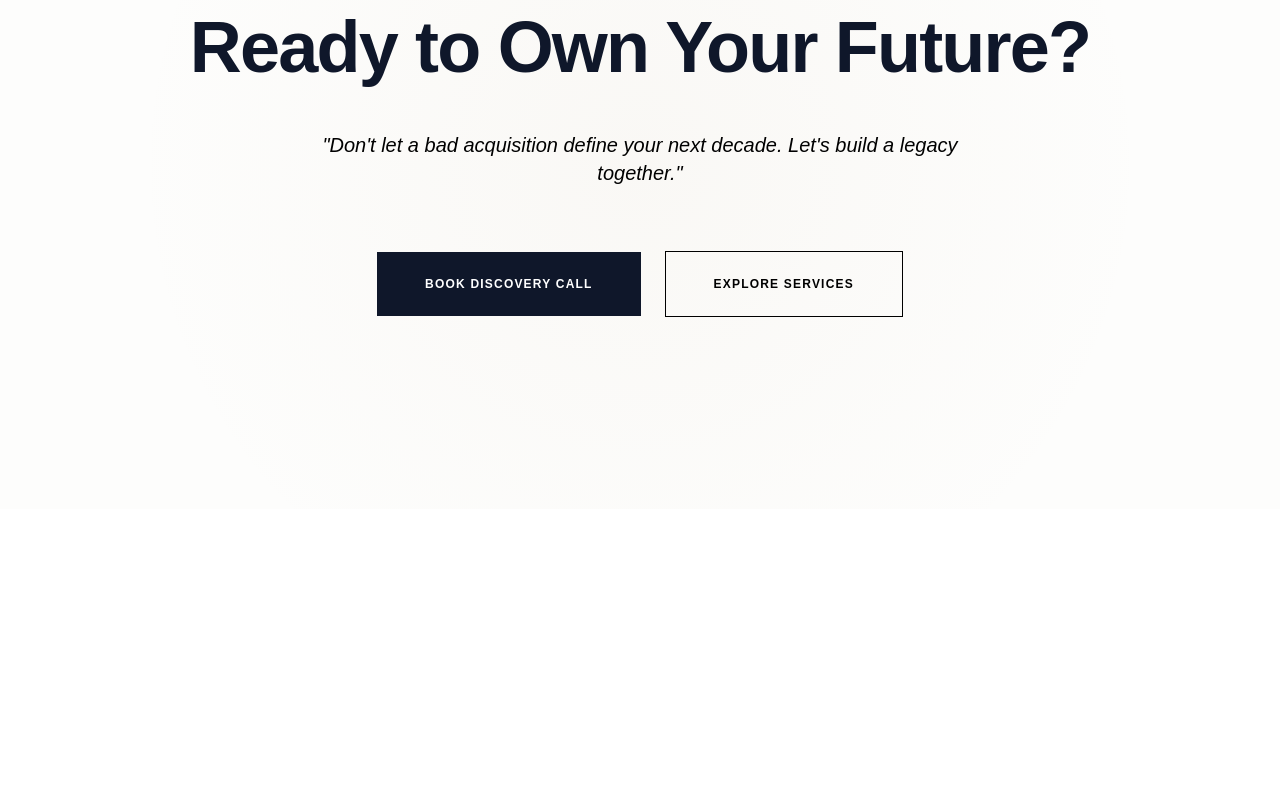
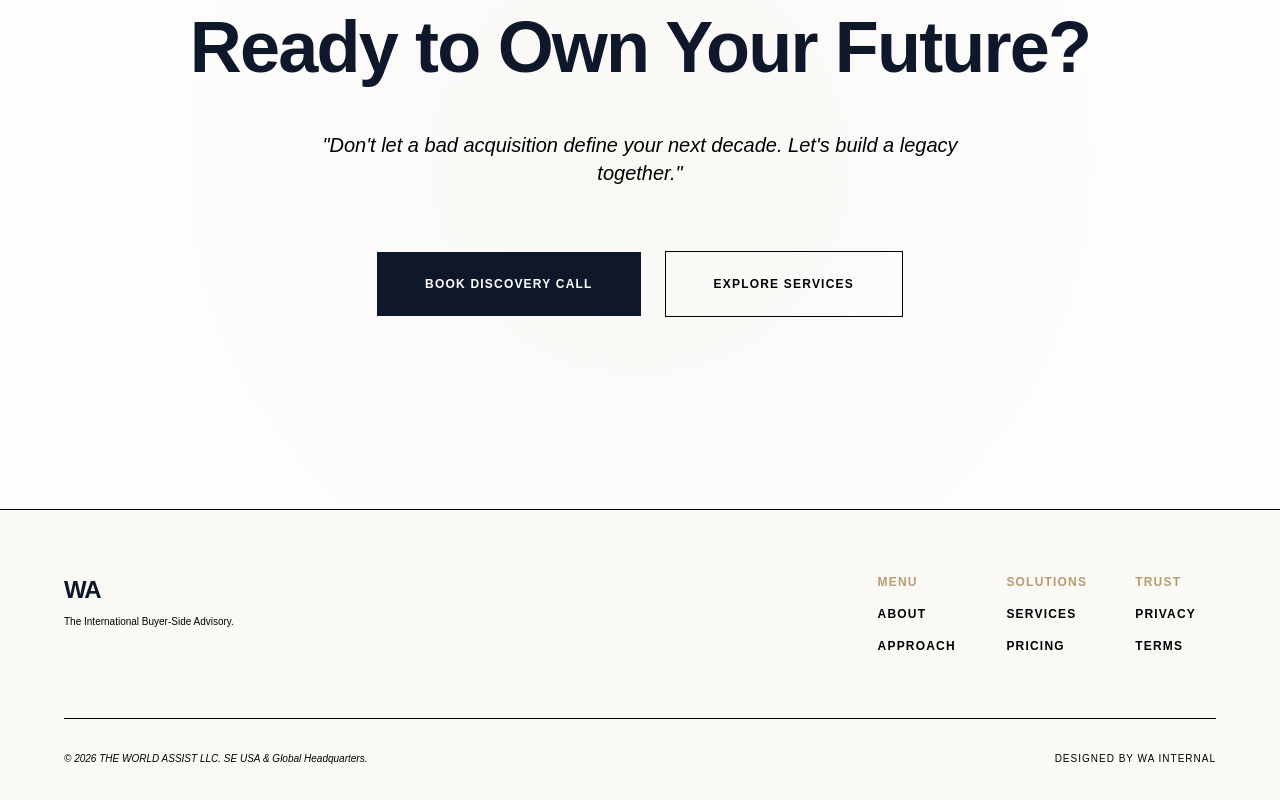
Before and after one commit to JatinBrandshow/world-assist, a Next.js app: page / in a window 1280 px wide. Shown: the part 6338-7138 px from the top of the page. Before the commit the page ends 6847 px from the top, so only its background shows below. Built offline with nearby package versions, Linux system fonts and the light colour scheme.

Commit message:
New changes

```diff
--- /dev/null
+++ b/src/components/Footer.js
@@ -0,0 +1,69 @@
+const Footer = () => {
+    return (
+        <footer className="py-16 px-6 lg:px-16 border-t border-brand-navy/5 bg-brand-paper">
+            <div className="max-w-7xl mx-auto">
+                {/* TOP */}
+                <div className="flex flex-col md:flex-row justify-between items-start gap-12 mb-16">
+                    {/* Logo */}
+                    <div className="flex flex-col">
+                        <span className="text-2xl font-bold tracking-tighter text-brand-black">WA</span>
+                        <span className="text-[10px] text-brand-sage mt-2">The International Buyer-Side Advisory.</span>
+                    </div>
+
+                    {/* Links */}
+                    <div className="grid grid-cols-2 md:grid-cols-3 gap-12 text-xs font-bold tracking-widest uppercase text-brand-navy">
+                        {/* Column 1 */}
+                        <div className="flex flex-col gap-4">
+                            <span className="text-brand-gold">Menu</span>
+
+                            <a href="#about" className="hover:text-brand-gold transition-colors">
+                                About
+                            </a>
+
+                            <a href="#methodology" className="hover:text-brand-gold transition-colors">
+                                Approach
+                            </a>
+                        </div>
+
+                        {/* Column 2 */}
+                        <div className="flex flex-col gap-4">
+                            <span className="text-brand-gold">Solutions</span>
+
+                            <a href="#services" className="hover:text-brand-gold transition-colors">
+                                Services
+                            </a>
+
+                            <a href="#packages" className="hover:text-brand-gold transition-colors">
+                                Pricing
+                            </a>
+                        </div>
+
+                        {/* Column 3 */}
+                        <div className="flex flex-col gap-4">
+                            <span className="text-brand-gold">Trust</span>
+
+                            <a href="#" className="hover:text-brand-gold transition-colors">
+                                Privacy
+                            </a>
+
+                            <a href="#" className="hover:text-brand-gold transition-colors">
+                                Terms
+                            </a>
+                        </div>
+                    </div>
+                </div>
+
+                {/* BOTTOM */}
+                <div className="pt-8 border-t border-brand-navy/5 flex flex-col md:flex-row justify-between items-center gap-4">
+                    <p className="text-[10px] text-brand-sage italic">
+                        © 2026 THE WORLD ASSIST LLC. SE USA & Global Headquarters.
+                    </p>
+
+                    <p className="text-[10px] text-brand-sage uppercase tracking-widest">Designed by WA Internal</p>
+                </div>
+            </div>
+        </footer>
+    );
+};
+
+export default Footer;
--- a/src/pages/_app.js
+++ b/src/pages/_app.js
@@ -1,5 +1,15 @@
+import CustomCursor from "@/components/CustomCursor";
+import Footer from "@/components/Footer";
+import NavBar from "@/components/NavBar";
 import "@/styles/globals.css";
 
 export default function App({ Component, pageProps }) {
-  return <Component {...pageProps} />;
+    return (
+        <>
+            <CustomCursor />
+            <NavBar />
+            <Component {...pageProps} />
+            <Footer />
+        </>
+    );
 }
--- a/src/pages/index.js
+++ b/src/pages/index.js
@@ -1,7 +1,5 @@
 import Image from "next/image";
 import { Geist, Geist_Mono } from "next/font/google";
-import CustomCursor from "@/components/CustomCursor";
-import NavBar from "@/components/NavBar";
 import MainSection from "@/components/MainSection";
 import TrustPillars from "@/components/TrustPillars";
 import About from "@/components/About";
@@ -26,8 +24,6 @@ const geistMono = Geist_Mono({
 export default function Home() {
     return (
         <>
-            <CustomCursor />
-            <NavBar />
             <MainSection />
             <TrustPillars />
             <About />
```
